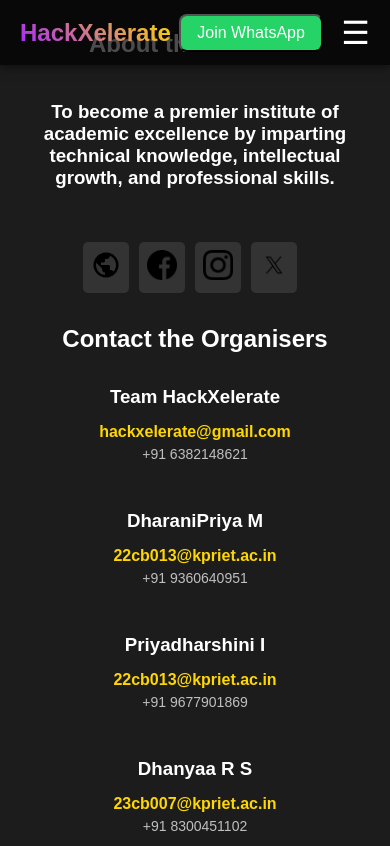
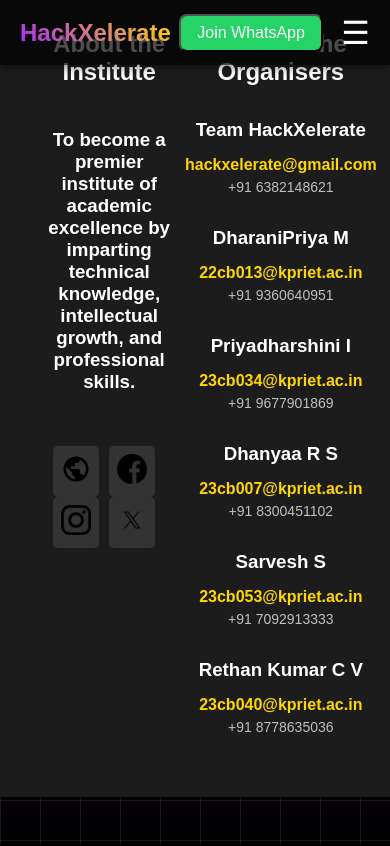
Before and after one commit to Nishanth-1204/Hack-25, a React (Vite) app in the folder Website/: page /admin/dash in a window 390 px wide. Shown: the top 846 px of the page. Built offline with nearby package versions, Linux system fonts and the light colour scheme.

Commit message:
Contact cards update

```diff
--- a/Website/src/components/Footer/Footer.css
+++ b/Website/src/components/Footer/Footer.css
@@ -66,15 +66,6 @@
   color: #1c1c1c;
 }
 
-.contact-info {
-  margin: 2rem 0;
-  display: flex;
-  flex-direction: row;
-  align-items: center;
-  flex-wrap: wrap;
-  gap: 3rem;
-}
-
 .footer-left h3 {
   margin: 2rem 0;
   text-align: center;
@@ -90,28 +81,24 @@
   gap: 5px;
 }
 
-@media (max-width: 600px) {
-  .footer-container {
-    flex-direction: column;
+.contact-info {
+  margin: 2rem 0;
+  display: grid;
+  grid-template-columns: repeat(3, 1fr);
+  gap: 2rem;
   align-items: center;
   justify-content: center;
   text-align: center;
 }
 
-  .footer-left,
-  .footer-right {
-    width: 100%;
-    display: flex;
-    flex-direction: column;
-    align-items: center;
+@media (max-width: 900px) {
+  .contact-info {
+    grid-template-columns: repeat(2, 1fr);
+  }
 }
 
-  .footer-right h2 {
-    margin-top: 2rem;
-  }
-
+@media (max-width: 600px) {
   .contact-info {
-    align-items: center;
-    justify-content: center;
+    grid-template-columns: repeat(1, 1fr);
   }
 }
--- a/Website/src/components/Footer/Footer.tsx
+++ b/Website/src/components/Footer/Footer.tsx
@@ -54,7 +54,7 @@
               <div className="contacts">
                 <h3>Priyadharshini I</h3>
                 <span>
-                  <a href="mailto:23cb034@kpriet.ac.in">22cb013@kpriet.ac.in</a>
+                  <a href="mailto:23cb034@kpriet.ac.in">23cb034@kpriet.ac.in</a>
                 </span>
                 <p>+91 9677901869</p>
               </div>
```
Lines whose indentation alone changed are shown as unchanged.
